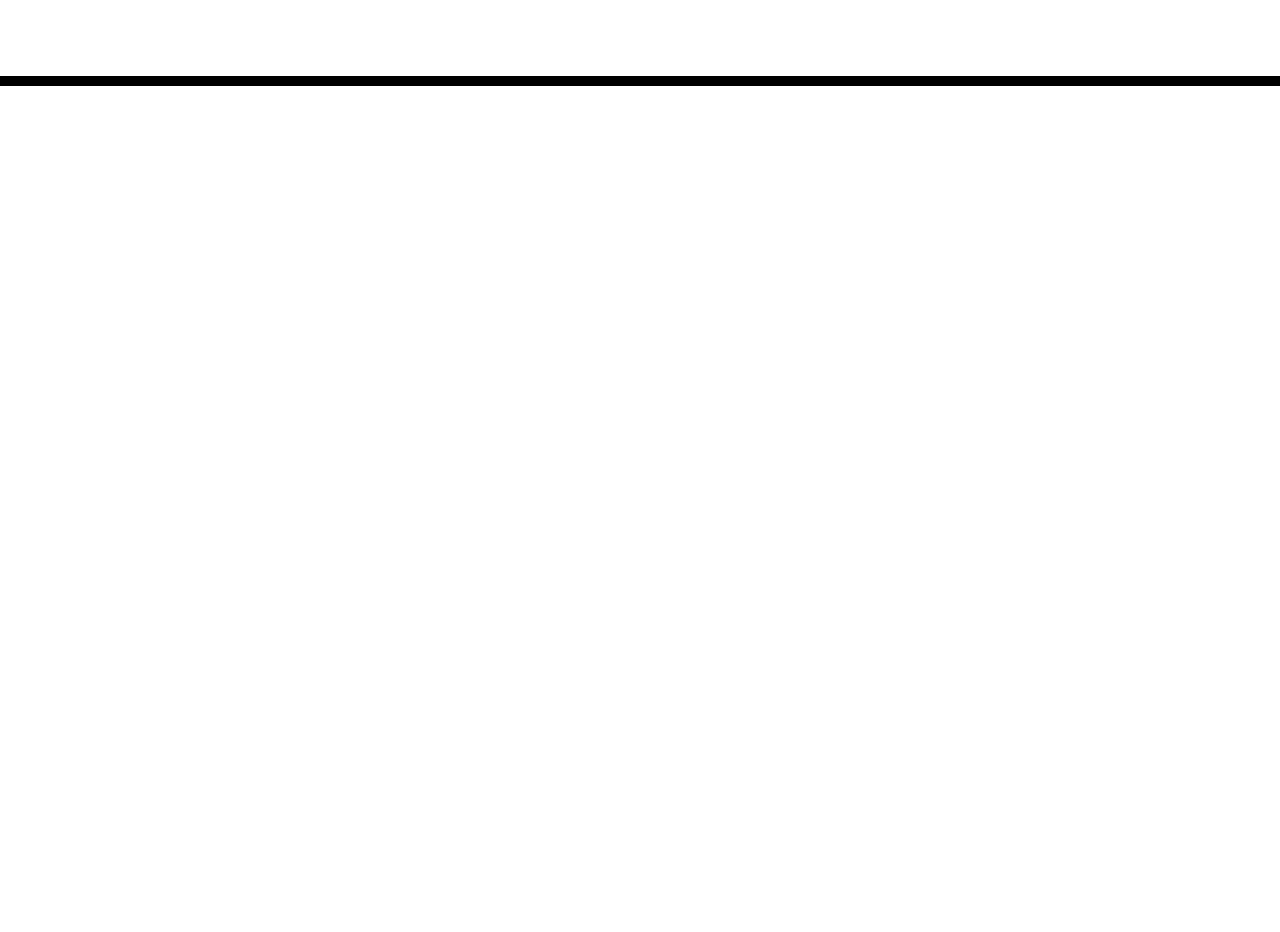
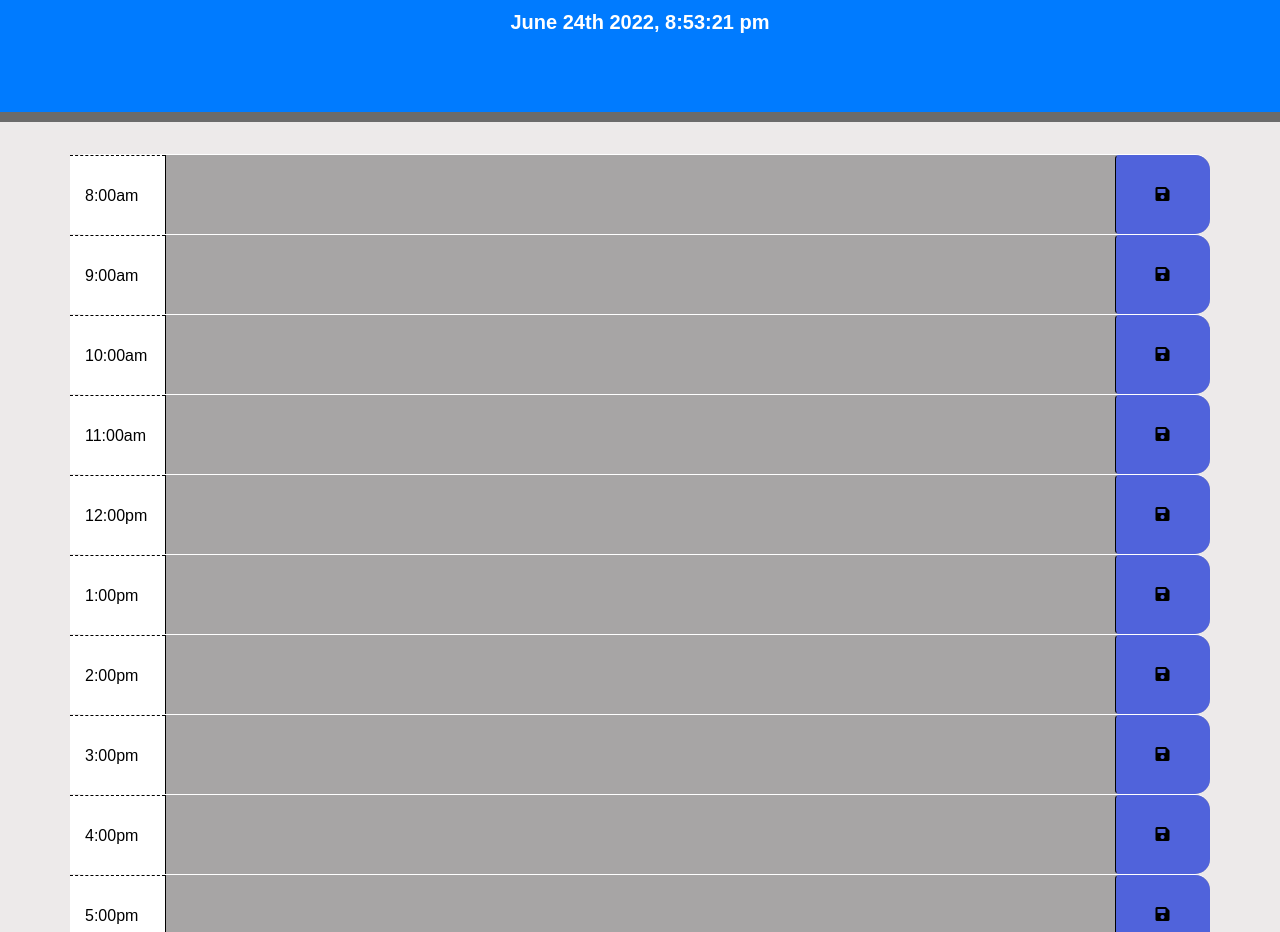
Before and after one commit to Boyd007/C5Scheduler, a plain HTML site: page Develop/index.html in a window 1280 px wide. Shown: the part 182-1114 px from the top of the page. Before the commit the page ends 800 px from the top, so only its background shows below. Drawn offline with nearby package versions, Linux system fonts and the light colour scheme.

Commit message:
updatedcode

```diff
--- a/Develop/index.html
+++ b/Develop/index.html
@@ -1,38 +1,124 @@
 <!DOCTYPE html>
 <html lang="en">
+
 <head>
+  <!--typical -->
   <meta charset="UTF-8" />
   <meta name="viewport" content="width=device-width, initial-scale=1.0" />
   <meta http-equiv="X-UA-Compatible" content="ie=edge" />
-    <link
-      rel="stylesheet"
-      href="https://stackpath.bootstrapcdn.com/bootstrap/4.3.1/css/bootstrap.min.css"
-    />
-    <link
-      rel="stylesheet"
-      href="https://use.fontawesome.com/releases/v5.8.1/css/all.css"
-      integrity="sha384-50oBUHEmvpQ+1lW4y57PTFmhCaXp0ML5d60M1M7uH2+nqUivzIebhndOJK28anvf"
-      crossorigin="anonymous"
-    />
-    <link
-      href="https://fonts.googleapis.com/css?family=Open+Sans&display=swap"
-      rel="stylesheet"
-    />
+  <link rel="stylesheet" href="https://stackpath.bootstrapcdn.com/bootstrap/4.3.1/css/bootstrap.min.css" />
+  <link rel="stylesheet" href="https://use.fontawesome.com/releases/v5.8.1/css/all.css"
+    integrity="sha384-50oBUHEmvpQ+1lW4y57PTFmhCaXp0ML5d60M1M7uH2+nqUivzIebhndOJK28anvf" crossorigin="anonymous" />
+  <!--allows save button to have the icon "save" optional-->
+  <link href="https://fonts.googleapis.com/css?family=Open+Sans&display=swap" rel="stylesheet" />
+  <!--font families-->
   <link rel="stylesheet" href="style.css" />
   <title>Work Day Scheduler</title>
 </head>
 
 <body>
-    <header class="jumbotron">
-      <h1 class="display-3">Work Day Scheduler</h1>
-      <p class="lead">A simple calendar app for scheduling your work day</p>
-      <p id="currentDay" class="lead"></p>
+  <header class="jumbotron bg-primary">
+    <!--use of bootstrap component-->
+    <h1 class="font-italic font-weight-bold text-white display-3">Work Day Scheduler</h1>
+    <p class="text-white font-weight-bold lead">A simple calendar application for scheduling your work day</p>
+    <p id="currentDay" class="text-white font-weight-bold lead"></p>
   </header>
   <div class="container">
-      <!-- Timeblocks go here -->
+    <!-- list timeblocks from 24 hour clock and 12 hours clock translation -->
+    <div id="hour8" class="row time-block">
+      <div class="col-md-1 hour">
+        8:00am
+      </div>
+      <textarea class="col-md-10 description">
+            </textarea>
+      <button class="btn saveBtn col-md-1"><i class="fas fa-save"></i></button>
     </div>
 
-    <script src="https://code.jquery.com/jquery-3.4.1.min.js"></script>
-    <script src="https://cdnjs.cloudflare.com/ajax/libs/moment.js/2.24.0/moment.min.js"></script>
+    <div id="hour9" class="row time-block">
+      <div class="col-md-1 hour">
+        9:00am
+      </div>
+      <textarea class="col-md-10 description">
+            </textarea>
+      <button class="btn saveBtn col-md-1"><i class="fas fa-save"></i></button>
+    </div>
+
+    <div id="hour10" class="row time-block">
+      <div class="col-md-1 hour">
+        10:00am
+      </div>
+      <textarea class="col-md-10 description">
+            </textarea>
+      <button class="btn saveBtn col-md-1"><i class="fas fa-save"></i></button>
+    </div>
+
+    <div id="hour11" class="row time-block">
+      <div class="col-md-1 hour">
+        11:00am
+      </div>
+      <textarea class="col-md-10 description">
+            </textarea>
+      <button class="btn saveBtn col-md-1"><i class="fas fa-save"></i></button>
+    </div>
+
+    <div id="hour12" class="row time-block">
+      <div class="col-md-1 hour">
+        12:00pm
+      </div>
+      <textarea class="col-md-10 description">
+            </textarea>
+      <button class="btn saveBtn col-md-1"><i class="fas fa-save"></i></button>
+    </div>
+
+    <div id="hour13" class="row time-block">
+      <div class="col-md-1 hour">
+        1:00pm
+      </div>
+      <textarea class="col-md-10 description">
+            </textarea>
+      <button class="btn saveBtn col-md-1"><i class="fas fa-save"></i></button>
+    </div>
+
+    <div id="hour14" class="row time-block">
+      <div class="col-md-1 hour">
+        2:00pm
+      </div>
+      <textarea class="col-md-10 description">
+            </textarea>
+      <button class="btn saveBtn col-md-1"><i class="fas fa-save"></i></button>
+    </div>
+
+    <div id="hour15" class="row time-block">
+      <div class="col-md-1 hour">
+        3:00pm
+      </div>
+      <textarea class="col-md-10 description">
+            </textarea>
+      <button class="btn saveBtn col-md-1"><i class="fas fa-save"></i></button>
+    </div>
+
+    <div id="hour16" class="row time-block">
+      <div class="col-md-1 hour">
+        4:00pm
+      </div>
+      <textarea class="col-md-10 description">
+            </textarea>
+      <button class="btn saveBtn col-md-1"><i class="fas fa-save"></i></button>
+    </div>
+
+    <div id="hour17" class="row time-block">
+      <div class="col-md-1 hour">
+        5:00pm
+      </div>
+      <textarea class="col-md-10 description">
+            </textarea>
+      <button class="btn saveBtn col-md-1"><i class="fas fa-save"></i></button>
+    </div>
+
+    <!-- jquery and moment links from https://cdnjs.com/libraries/moment.js/-->
+    <script src="https://ajax.googleapis.com/ajax/libs/jquery/3.5.1/jquery.min.js"></script>
+    <script src="script.js"></script>
+    <script src="https://cdnjs.cloudflare.com/ajax/libs/moment.js/2.27.0/moment.min.js"></script>
 </body>
+
 </html>
--- /dev/null
+++ b/Develop/script.js
@@ -0,0 +1,53 @@
+$(document).ready(function () {
+  // tells engine to load 1)html & 2)css first.
+  //display current day & time.
+  $("#currentDay").text(moment().format("MMMM Do YYYY, h:mm:ss a")); // use of moment.js
+  //assign saveBtn click listener for user input and time stamp??
+  $(".saveBtn").on("click", function () {
+    //get nearby values.
+    console.log(this);
+    var text = $(this).siblings(".description").val(); // taken the change from the sibling html description attribute
+    var time = $(this).parent().attr("id"); // taken the change from the parent html id attribute
+
+    //set items in local storage.
+    localStorage.setItem(time, text);
+  });
+  //load any saved data from LocalStorage - do this for each hour created. Should follow html 24 hour to 12 hour conversion.
+  $("#hour8 .description").val(localStorage.getItem("hour8"));
+  $("#hour9 .description").val(localStorage.getItem("hour9"));
+  $("#hour10 .description").val(localStorage.getItem("hour10"));
+  $("#hour11 .description").val(localStorage.getItem("hour11"));
+  $("#hour12 .description").val(localStorage.getItem("hour12"));
+  $("#hour13 .description").val(localStorage.getItem("hour13"));
+  $("#hour14 .description").val(localStorage.getItem("hour14"));
+  $("#hour15 .description").val(localStorage.getItem("hour15"));
+  $("#hour16 .description").val(localStorage.getItem("hour16"));
+  $("#hour17 .description").val(localStorage.getItem("hour17"));
+
+  function hourTracker() {
+    //get current number of hours.
+    var currentHour = moment().hour(); // use of moment.js
+
+    // loop over time blocks
+    $(".time-block").each(function () {
+      var blockHour = parseInt($(this).attr("id").split("hour")[1]);
+      console.log(blockHour, currentHour);
+
+      //check if we've moved past this time, click into css/html given classes of past, present, or future
+      if (blockHour < currentHour) {
+        $(this).addClass("past");
+        $(this).removeClass("future");
+        $(this).removeClass("present");
+      } else if (blockHour === currentHour) {
+        $(this).removeClass("past");
+        $(this).addClass("present");
+        $(this).removeClass("future");
+      } else {
+        $(this).removeClass("present");
+        $(this).removeClass("past");
+        $(this).addClass("future");
+      }
+    });
+  }
+  hourTracker(); //re-run function
+});
--- a/Develop/style.css
+++ b/Develop/style.css
@@ -1,14 +1,16 @@
-body {
-  font-family: 'Open Sans', sans-serif;
+ /*typical setup using html attributes and classes*/
+ body {
+  font-family: 'Arial', sans-serif;
   font-size: 16px;
   line-height: 1;
+  background-color: rgb(237, 234, 234);
 }
 
 textarea{
   background: transparent;
   border: none;
   resize: none;
-  color: #000000;
+  color: black;
   border-left: 1px solid black;
   padding: 10px;
 }
@@ -18,7 +20,7 @@ textarea{
   background-color: transparent;
   color: black;
   border-radius: 0;
-  border-bottom: 10px solid black;
+  border-bottom: 10px solid rgb(107, 107, 107);
 }
 
 .description{
@@ -26,34 +28,34 @@ textarea{
 }
 
 .time-block{
-  text-align: center;
+  text-align: left;
   border-radius: 15px;
 }
 
 .row {
   white-space: pre-wrap;
+  border-top: 1px solid;
   height: 80px;
-  border-top: 1px solid white;;
 }
 
 .hour {
-  background-color: #ffffff;
+  background-color: white;
   color: #000000;
   border-top: 1px dashed #000000;
 }
 
 .past {
-  background-color: #d3d3d3;
+  background-color: #a7a5a5;
   color: white;
 }
 
 .present {
-  background-color: #ff6961;
+  background-color: #f42d22;
   color: white;
 }
 
 .future {
-  background-color: #77dd77;
+  background-color: #50bc3a;
   color: white;
 }
 
@@ -61,8 +63,8 @@ textarea{
   border-left: 1px solid black;
   border-top-right-radius: 15px;
   border-bottom-right-radius: 15px;
-  background-color: #06AED5;
-  color: white;
+  background-color: #4258e4da;
+  color: rgb(0, 0, 0);
 }
 
 .saveBtn i:hover {
```
Also changed, not shown: 1 other file. Lines whose indentation alone changed are shown as unchanged.
